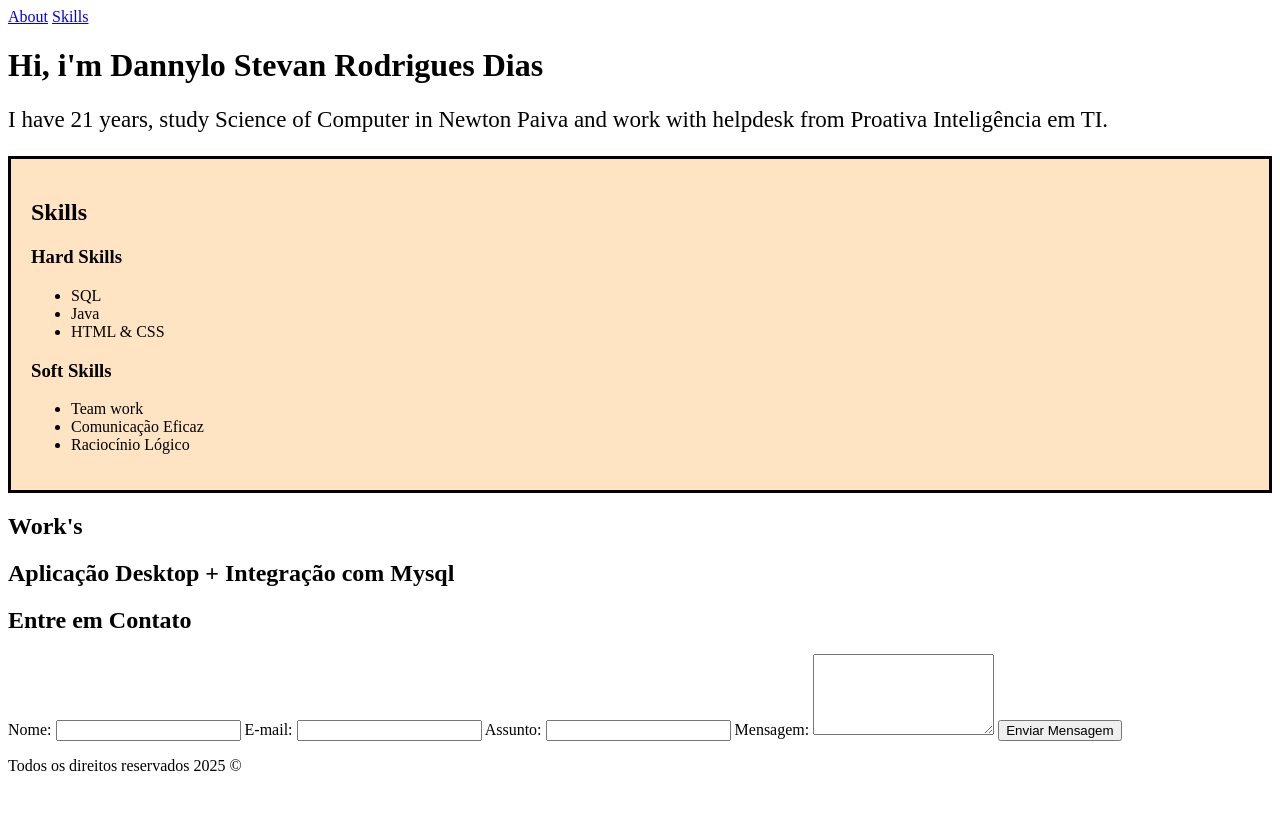
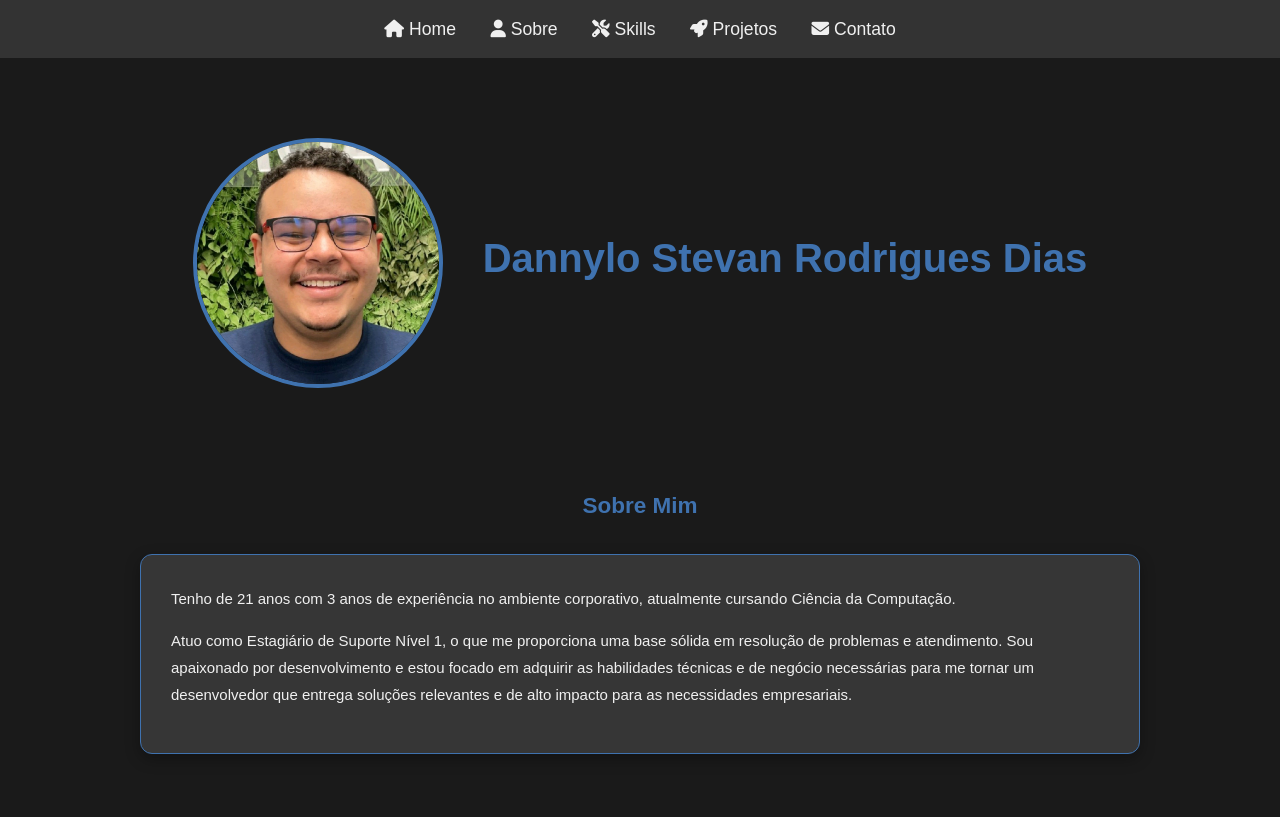
Before and after one commit to 0Dandev/Portfolio-AV1, a plain HTML site: page index.html in a window 1280 px wide. Shown: the top 817 px of the page. Drawn offline with nearby package versions, Linux system fonts and the light colour scheme; a small style sheet from the web is missing.

Commit message:
Codigo Av1- Versão Teste 1.0

```diff
--- a/index.html
+++ b/index.html
@@ -4,20 +4,36 @@
 <head>
     <meta charset="UTF-8">
     <meta name="viewport" content="width=device-width, initial-scale=1.0">
-    <title>Document</title>
+    <title>Portfólio</title>
     <link rel="stylesheet" href="style.css">
+    <link rel="stylesheet" href="https://cdnjs.cloudflare.com/ajax/libs/font-awesome/6.5.2/css/all.min.css" integrity="sha512-SnH5WK+bZxgPHs44uWIX+LLMDJ8u7X+6/yS/fVlYw4bK6wFvJ8GqA6+V98Fz7+9T6/E7r8D2j2/f/Vf3j9I2A==" crossorigin="anonymous" referrerpolicy="no-referrer" />
 </head>
-<title> Portfólio</title>
+
 <nav>
-    <a href="About>" class="active">About</a>
-    <a href="Skills>" class="active">Skills</a>
+    <a href="#hero" class="active"><i class="fa-solid fa-house"></i> Home</a>
+    <a href="#sobre" class="active"><i class="fa-solid fa-user"></i> Sobre</a>
+    <a href="#skills" class="active"><i class="fa-solid fa-screwdriver-wrench"></i> Skills</a>
+    <a href="#projetos" class="active"><i class="fa-solid fa-rocket"></i> Projetos</a>
+    <a href="#contact" class="active"><i class="fa-solid fa-envelope"></i> Contato</a>
 </nav>
 
 <body>
-    <h1> Hi, i'm Dannylo Stevan Rodrigues Dias </h1>
-    <p id="about"> I have 21 years, study Science of Computer in Newton Paiva and work with helpdesk from Proativa
-        Inteligência em TI.
-        </main>
+
+    <div id="hero">
+        <img src="/Portfolio-AV1/img/perfil.png" alt="Foto de Perfil de Dannylo" class="profile-photo">
+
+        <div class="hero-content">
+            <h1>Dannylo Stevan Rodrigues Dias</h1>
+        </div>
+    </div>
+    <section id="sobre">
+        <h1>Sobre Mim</h1>
+        <div class="sobre-container">
+            <p>Tenho de 21 anos com 3 anos de experiência no ambiente corporativo, atualmente cursando Ciência da Computação.
+            </p>
+            <p> Atuo como Estagiário de Suporte Nível 1, o que me proporciona uma base sólida em resolução de problemas e atendimento. Sou apaixonado por desenvolvimento e estou focado em adquirir as habilidades técnicas e de negócio necessárias para me tornar um desenvolvedor que entrega soluções relevantes e de alto impacto para as necessidades empresariais.</p>
+        </div>
+    </section>
 
     <section id="skills">
         <h1>Skills</h1>
@@ -39,21 +55,19 @@
                     <li>Raciocínio Lógico</li>
                 </ul>
             </div>
+        </div>
     </section>
 
-    <section id="Work's">
-        <h1>Work's</h1>
+    <section id="projetos">
+        <h1>Projetos</h1>
         <div class="works-container">
             <h2> Aplicação Desktop + Integração com Mysql </h2>
-
         </div>
-
     </section>
 
     <section id="contact">
         <h1>Entre em Contato</h1>
         <form id="contact-form">
-
             <label for="user_name">Nome:</label>
             <input type="text" id="user_name" name="user_name" required>
 
@@ -72,9 +86,11 @@
 
         </form>
     </section>
+
     <footer>
         <p>Todos os direitos reservados 2025 © </p>
     </footer>
+
     <script type="text/javascript" src="https://cdn.jsdelivr.net/npm/@emailjs/browser@4/dist/email.min.js"></script>
     <script src="script.js"></script>
 </body>
--- a/script.js
+++ b/script.js
@@ -1,6 +1,6 @@
 (function() {
     emailjs.init({
-        publicKey: "YOUR_PUBLIC_KEY",
+        publicKey: "kRRRD3ksD3v_DDae6",
     });
 })();
 
@@ -26,7 +26,7 @@ form.addEventListener('submit', function(event) {
         return;
     }
 
-    emailjs.sendForm('YOUR_SERVICE_ID', 'YOUR_TEMPLATE_ID', this)
+    emailjs.sendForm('service_niamio6', 'template_bevowia', this)
         .then(() => {
             showFeedback('Mensagem enviada com sucesso! Em breve entrarei em contato.');
             form.reset();
--- a/style.css
+++ b/style.css
@@ -1,10 +1,282 @@
-#about{
-    font-size: 23px;
+* {
+    margin: 0;
+    padding: 0;
+    box-sizing: border-box;
+    font-family: Arial, sans-serif;
 }
-#skills{
-    font-style:normal 10px;
+
+body {
+    background-color: #1a1a1a;
+    color: #f0f0f0;
+    line-height: 1.6;
+}
+
+h1 {
+    color: #3f72af;
+    padding-bottom: 10px;
+}
+
+nav {
+    background-color: #333;
+    padding: 15px 0;
+    text-align: center;
+}
+
+nav a {
+    color: #f0f0f0;
+    text-decoration: none;
+    margin: 0 15px;
+    font-size: 1.1em;
+}
+
+section {
+    padding: 40px 20px;
+    margin-bottom: 20px;
+    max-width: 1800px;
+    margin-left: auto;
+    margin-right: auto;
+}
+
+#skills h1,
+#projetos h1,
+#sobre h1 {
+    text-align: center;
+}
+
+#hero {
+    display: flex;
+    flex-direction: column;
+    align-items: center;
+    text-align: center;
+    padding: 80px 45px;
+    max-width: 1000px;
+    margin: 0 auto;
+}
+
+.hero-content {
+    max-width: 6000px;
+}
+
+#hero h1 {
+    font-size: 2.5em;
+    margin-bottom: 0.5em;
+    color: #3f72af;
+}
+
+#about {
+    font-size: 1.2em;
+    margin-bottom: 20px;
+    color: #ccc;
+}
+
+.profile-photo {
+    width: 250px;
+    height: 250px;
+    border-radius: 50%;
+    object-fit: cover;
+    border: 4px solid #3f72af;
+    margin-bottom: 20px;
+}
+
+#sobre {
+    background-color: #1a1a1a;
+    border: none;
+    padding-top: 0;
+    text-align: center;
+    font-size: 15px;
+}
+
+.sobre-container {
+    max-width: 1000px;
+    margin: 20px auto;
+    padding: 30px;
+    background-color: #363636;
+    border: 1px solid #3f72af;
+    border-radius: 12px;
+    box-shadow: 0 5px 15px rgba(0, 0, 0, 0.3);
+    text-align: left;
+}
+
+.sobre-container p {
+    margin-bottom: 15px;
+    line-height: 1.8;
+}
+
+#skills {
+    background-color: #1a1a1a;
+    border: none;
+    padding-top: 0;
+}
+
+.skills-container {
+    display: flex;
+    gap: 30px;
+    flex-wrap: wrap;
+    max-width: 1000px;
+    margin: 20px auto;
+    padding: 30px;
+    background-color: #363636;
+    border: 1px solid #3f72af;
+    border-radius: 12px;
+    box-shadow: 0 5px 15px rgba(0, 0, 0, 0.3);
+}
+
+.skill-category {
+    flex: 1;
+    min-width: 250px;
+    background-color: #4a4a4a;
     padding: 20px;
-    boder-color: blue;
-    border: solid;
-    background-color: bisque;
+    border-radius: 8px;
 }
+
+.skill-category h3 {
+    color: #78a9ff;
+    margin-bottom: 10px;
+}
+
+#projetos {
+    background-color: #1a1a1a;
+    padding-top: 0;
+}
+
+.works-container {
+    display: grid;
+    grid-template-columns: repeat(auto-fit, minmax(300px, 1fr));
+    gap: 30px;
+    margin: 20px auto;
+    padding: 30px;
+    background-color: #363636;
+    border: 1px solid #3f72af;
+    border-radius: 12px;
+    box-shadow: 0 5px 15px rgba(0, 0, 0, 0.3);
+    max-width: 1000px;
+}
+
+.works-container h2 {
+    background-color: #4a4a4a;
+    padding: 20px;
+    border-radius: 8px;
+    color: #f0f0f0;
+    font-size: 1.2em;
+    box-shadow: 0 4px 8px rgba(0, 0, 0, 0.2);
+    transition: transform 0.3s;
+}
+
+.works-container h2:hover {
+    transform: translateY(-5px);
+}
+
+#contact {
+    background-color: #1a1a1a;
+    max-width: 800px;
+    margin: 0 auto;
+}
+
+#contact-form {
+    display: flex;
+    flex-direction: column;
+    gap: 15px;
+}
+
+#contact-form label {
+    font-weight: bold;
+    color: #f0f0f0;
+    margin-top: 10px;
+}
+
+#contact-form input[type="text"],
+#contact-form input[type="email"],
+#contact-form textarea {
+    padding: 12px;
+    border: 1px solid #3f72af;
+    border-radius: 4px;
+    background-color: #363636;
+    color: #f0f0f0;
+    width: 100%;
+}
+
+#contact-form input::placeholder,
+#contact-form textarea::placeholder {
+    color: #aaa;
+}
+
+#contact-form button {
+    background-color: #3f72af;
+    color: white;
+    padding: 15px 20px;
+    border: none;
+    border-radius: 4px;
+    cursor: pointer;
+    font-size: 1.1em;
+    transition: background-color 0.3s;
+    align-self: flex-start;
+}
+
+#contact-form button:hover {
+    background-color: #78a9ff;
+}
+
+#feedback-message {
+    padding: 10px;
+    border-radius: 4px;
+    margin-top: 15px;
+    font-weight: bold;
+    text-align: center;
+    background-color: #363636;
+}
+
+footer {
+    background-color: #333;
+    color: #aaa;
+    text-align: center;
+    padding: 20px 0;
+    font-size: 0.9em;
+}
+
+@media (min-width: 768px) {
+    #hero {
+        flex-direction: row;
+        justify-content: center;
+        align-items: center;
+        gap: 40px;
+        text-align: left;
+    }
+
+    .hero-content {
+        text-align: left;
+    }
+}
+
+@media (max-width: 600px) {
+
+    .skills-container {
+        flex-direction: column;
+        gap: 15px;
+        padding: 20px;
+    }
+
+    .skill-category {
+        min-width: 100%;
+    }
+
+    section {
+        padding: 20px 10px;
+    }
+
+    #hero {
+        padding: 40px 10px;
+    }
+
+    #hero h1 {
+        font-size: 2em;
+    }
+
+    .profile-photo {
+        width: 120px;
+        height: 120px;
+    }
+
+    .works-container {
+        padding: 20px;
+    }
+}
```
Also changed, not shown: img/perfil.png (added).
